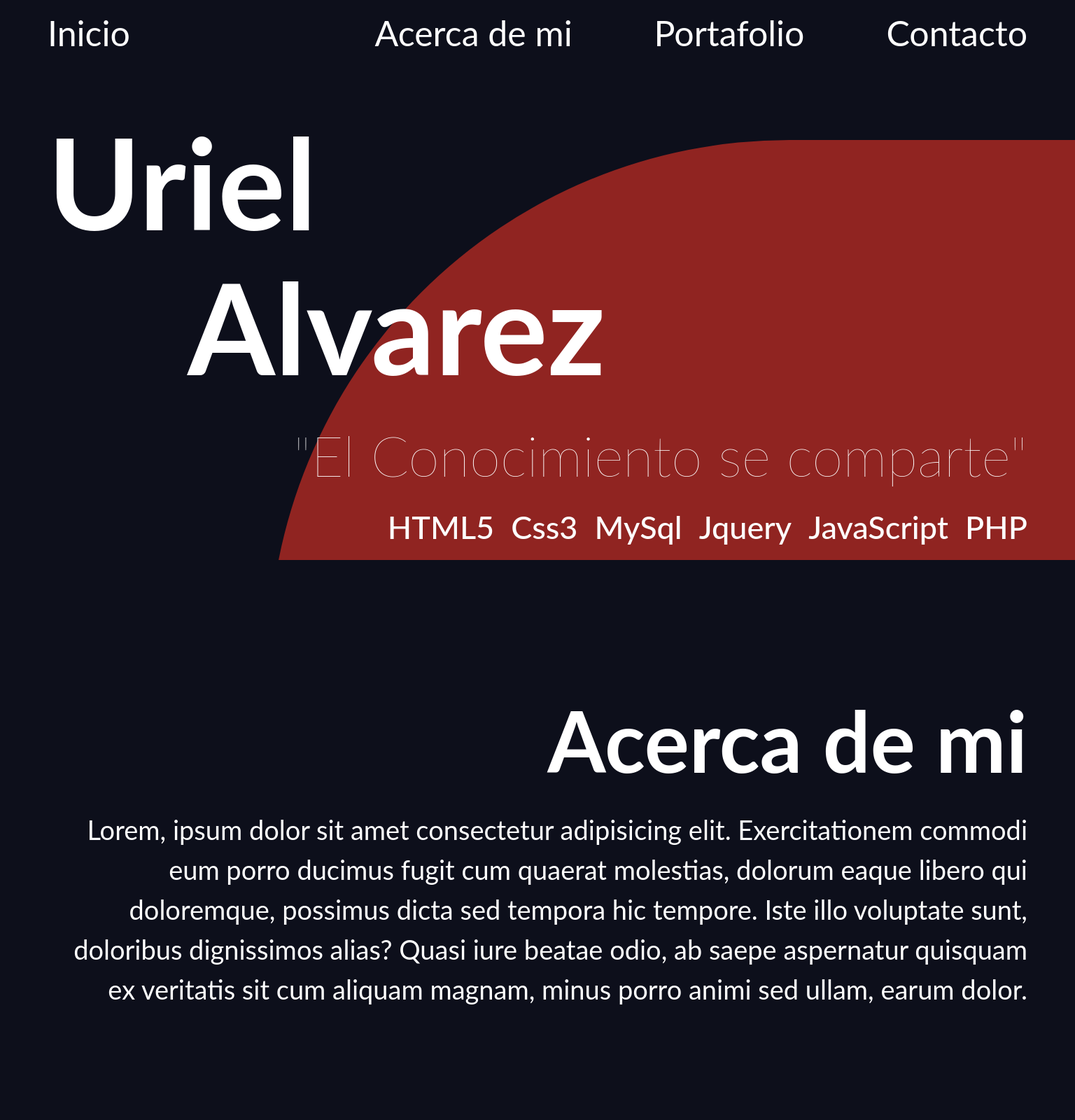
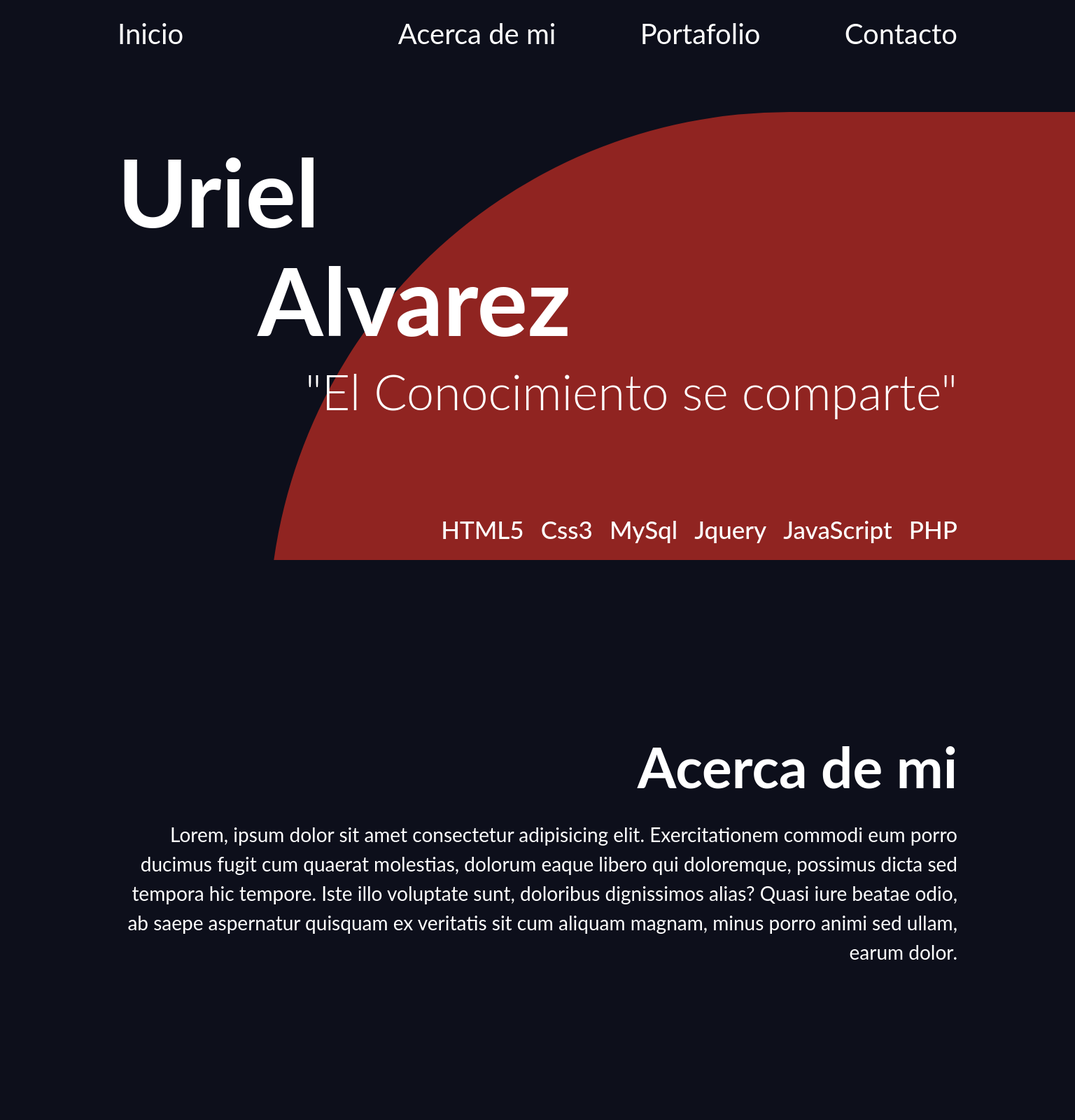
Before and after one commit to naz-14/UrielAlVa, a PHP site: page / in a window 1536 px wide. Shown: the top 1600 px of the page at 70% size. Run offline with PHP 8.4, Linux system fonts and the light colour scheme; some libraries are stand-ins or nearby versions; some web fonts are replaced.

Commit message:
Redimensionado en escritorio completo

```diff
--- a/css/styles.css
+++ b/css/styles.css
@@ -71,33 +71,16 @@ p {
 }
 @media (min-width: 1200px) {
   .contenedor {
-    max-width: 110rem;
+    max-width: 120rem;
   }
   h1 {
-    font-size: 16.5rem;
+    font-size: 13.5rem;
   }
   h2 {
     font-size: 8rem;
   }
   p {
     font-size: 2.8rem;
-  }
-}
-@media (min-width: 1500px) {
-  .contenedor {
-    max-width: 140rem;
-  }
-  h1 {
-    font-size: 18rem;
-  }
-  h2 {
-    font-size: 12rem;
-  }
-  h3 {
-    font-size: 3.8rem;
-  }
-  p {
-    font-size: 3.8rem;
   }
 }
 body {
@@ -182,9 +165,10 @@ body {
   transition: all 0.5s ease;
 }
 .header_content {
-  height: 100%;
   display: flex;
   flex-direction: column;
+  min-height: 88vh;
+  height: 88vh;
 }
 @media (min-width: 450px) {
   .inicio li {
@@ -201,7 +185,7 @@ body {
 }
 @media (min-width: 1200px) {
   .site_header {
-    min-height: 70rem;
+    min-height: 80rem;
     height: 100vh;
   }
   .hamburguer {
@@ -274,14 +258,6 @@ body {
   .opciones li:hover {
     cursor: pointer;
     color: #61110e;
-  }
-}
-@media (min-width: 1500px) {
-  .inicio #inicio-bar li {
-    font-size: 5rem;
-  }
-  .opciones li {
-    font-size: 5rem;
   }
 }
 /***************interaccion********************/
@@ -381,42 +357,42 @@ body {
     display: flex;
     flex-direction: column;
     justify-content: center;
+    flex-basis: 75%;
+    padding: 10rem 0;
+  }
+  .personal .nombre {
+    height: 100%;
+    display: flex;
+    flex-direction: column;
   }
   .personal #conocimiento {
-    font-size: 6rem;
+    font-size: 7rem;
     text-align: right;
+    font-weight: 300;
+  }
+  .personal .nombre #uriel {
+    justify-self: left;
   }
   .personal .nombre #alvarez {
+    justify-self: bottom;
     text-align: left;
     padding-left: 20rem;
   }
 
   .tecnologias {
     padding: 0;
-    margin-bottom: 2rem;
+    margin-bottom: 0;
+    flex-basis: 25%;
+    justify-content: flex-end;
+    text-align: left;
+    display: flex;
+    align-items: center;
   }
   .tecnologias p {
     font-size: 3.5rem;
   }
   .site_header::after {
     height: 80%;
-  }
-}
-@media (min-width: 1500px) {
-  .personal {
-    justify-content: space-around;
-  }
-  .personal .nombre {
-    padding-top: 5rem;
-  }
-  .personal #conocimiento {
-    font-size: 8rem;
-  }
-  .tecnologias p {
-    font-size: 4.5rem;
-  }
-  .site_header::after {
-    height: 75%;
   }
 }
 /***************Acerca de mi********************/
--- a/index.html
+++ b/index.html
@@ -1,14 +1,22 @@
 <!DOCTYPE html>
 <html lang="en">
   <head>
-    <meta charset="UTF-8">
-    <meta name="viewport" content="width=device-width, initial-scale=1.0">
+    <meta charset="UTF-8" />
+    <meta name="viewport" content="width=device-width, initial-scale=1.0" />
     <title>Uriel Alvarez Valdez- Portafolio</title>
-    <link rel="stylesheet" href="css/normalize.css">
-    <link rel="stylesheet" href="https://use.fontawesome.com/releases/v5.8.1/css/all.css" integrity="sha384-50oBUHEmvpQ+1lW4y57PTFmhCaXp0ML5d60M1M7uH2+nqUivzIebhndOJK28anvf" crossorigin="anonymous">
-    <link rel="stylesheet" href="https://use.typekit.net/esz8apu.css">
-    <link rel="stylesheet" href="https://cdnjs.cloudflare.com/ajax/libs/animate.css/3.7.2/animate.min.css">
-    <link rel="stylesheet" href="css/styles.css">
+    <link rel="stylesheet" href="css/normalize.css" />
+    <link
+      rel="stylesheet"
+      href="https://use.fontawesome.com/releases/v5.8.1/css/all.css"
+      integrity="sha384-50oBUHEmvpQ+1lW4y57PTFmhCaXp0ML5d60M1M7uH2+nqUivzIebhndOJK28anvf"
+      crossorigin="anonymous"
+    />
+    <link rel="stylesheet" href="https://use.typekit.net/esz8apu.css" />
+    <link
+      rel="stylesheet"
+      href="https://cdnjs.cloudflare.com/ajax/libs/animate.css/3.7.2/animate.min.css"
+    />
+    <link rel="stylesheet" href="css/styles.css" />
   </head>
   <body>
     <header class="site_header" id="site_header">
@@ -54,6 +62,7 @@
           <p id="conocimiento">"El Conocimiento se comparte"</p>
         </div>
         <div class="tecnologias">
+          <div class="tecnologias-contenedor">
             <p class="tec">HTML5</p>
             <p class="tec">Css3</p>
             <p class="tec">MySql</p>
```
Also changed, not shown: other parts of index.html (+59 -18 lines). Lines whose indentation alone changed are shown as unchanged.
